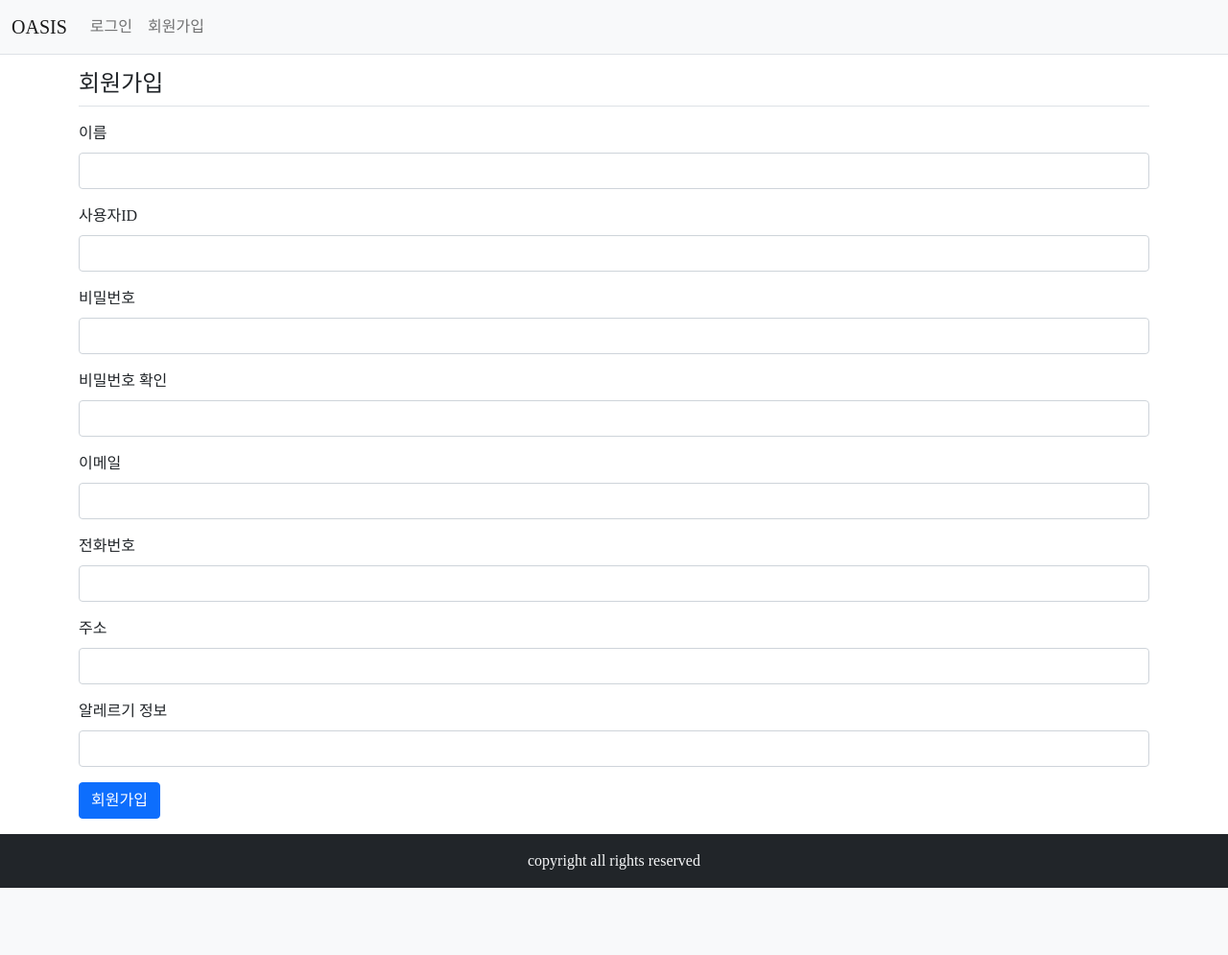
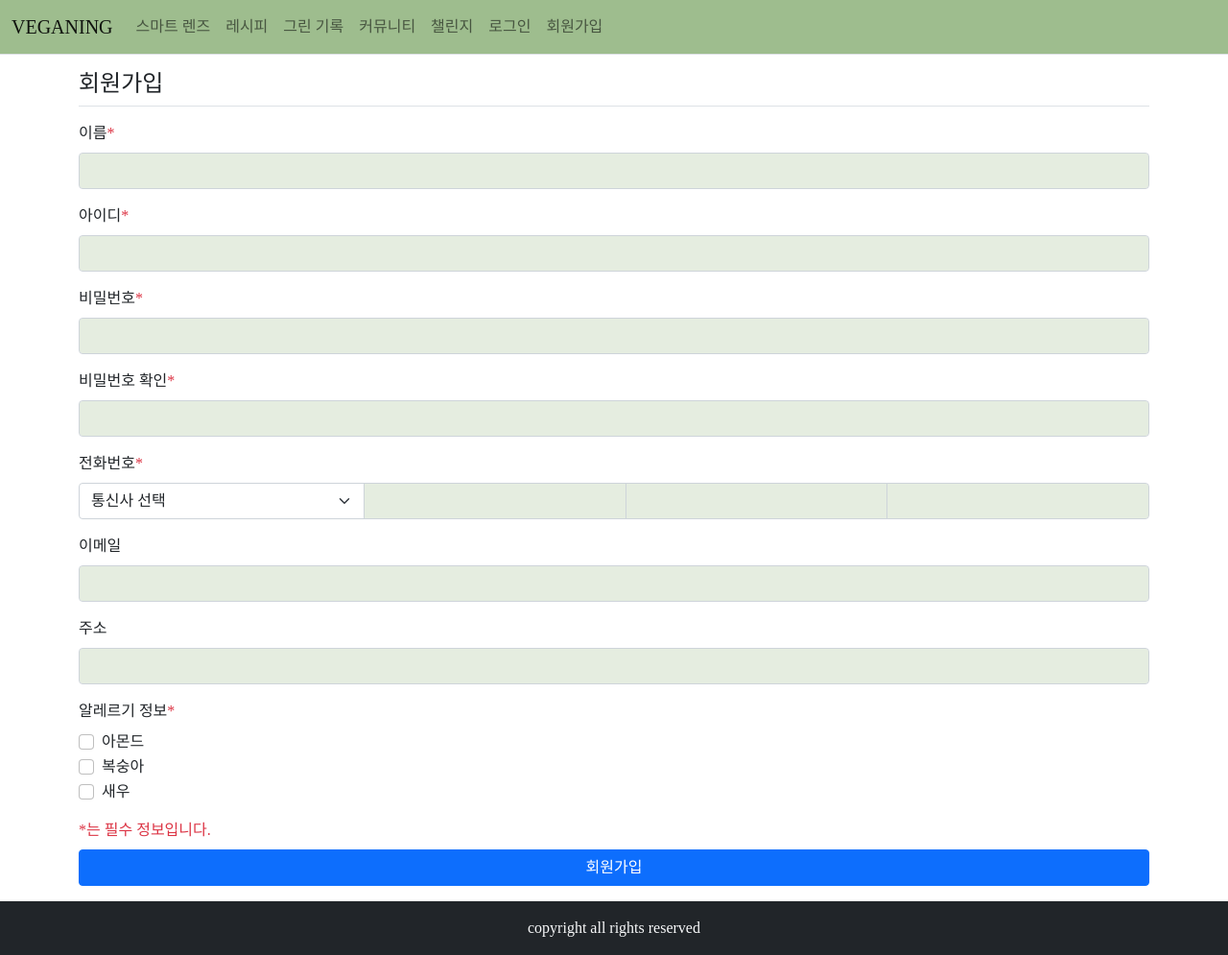
Before and after one commit to isjmovo/oasisVeganingWeb, a Spring Boot app: page /user/signup in a window 1280 px wide. Shown: the whole page at 96% size. Before the commit the page ends 925 px from the top, so only its background shows below. Run offline with Spring Boot 4, Linux system fonts and the light colour scheme; some of the project's set-up classes (security, data sources, template engines, error pages and the like) are left out, and stand-ins take their place; some libraries are stand-ins or nearby versions; some web fonts are replaced.

Commit message:
네비바 메뉴 추가, 회원가입 폼 수정

```diff
--- a/src/main/resources/templates/navbar.html
+++ b/src/main/resources/templates/navbar.html
@@ -1,14 +1,21 @@
 <html xmlns:th="http://thymeleaf.org" xmlns:sec="http://thymeleaf.org/extras/spring-security">
 
-<nav th:fragment="navbarFragment" class="navbar navbar-expand-lg navbar-light bg-light border-bottom">
+<nav th:fragment="navbarFragment" class="navbar navbar-expand-lg navbar-light border-bottom" style="background-color: #9EBD8E;">
     <div class="container-fluid">
-        <a class="navbar-brand" href="/">OASIS</a>
+        <a class="navbar-brand" href="/">VEGANING</a>
         <button class="navbar-toggler" type="button" data-bs-toggle="collapse" data-bs-target="#navbarSupportedContent"
             aria-controls="navbarSupportedContent" aria-expanded="false" aria-label="Toggle navigation">
             <span class="navbar-toggler-icon"></span>
         </button>
         <div class="collapse navbar-collapse" id="navbarSupportedContent">
-            <ul class="navbar-nav me-auto mb-2 mb-lg-0">
+            <ul class="navbar-nav nav justify-content-center me-auto mb-2 mb-lg-0">
+
+                <li class="nav-item"><a class="nav-link" href="#">스마트 렌즈</a></li>
+                <li class="nav-item"><a class="nav-link" href="#">레시피</a></li>
+                <li class="nav-item"><a class="nav-link" href="#">그린 기록</a></li>
+                <li class="nav-item"><a class="nav-link" href="#">커뮤니티</a></li>
+                <li class="nav-item"><a class="nav-link" href="#">챌린지</a></li>
+
                 <li class="nav-item">
                     <!--  sec:authorize="isAnonymous()" : 로그아웃 상태일 때만 랜더링 -->
                     <a class="nav-link" sec:authorize="isAnonymous()" th:href="@{/user/login}">로그인</a>
--- a/src/main/resources/templates/signup_form.html
+++ b/src/main/resources/templates/signup_form.html
@@ -11,38 +11,68 @@
         <div th:replace="~{form_errors :: formErrorsFragment}"></div>
 
         <div class="mb-3">
-            <label class="form-label">이름</label>
-            <input type="text" th:field="*{name}" class="form-control">
+            <label class="form-label">이름<span class="text-danger">*</span></label>
+            <input type="text" th:field="*{name}" class="form-control" style="background-color: #9ebd8e45;">
         </div>
         <div class="mb-3">
-            <label class="form-label">사용자ID</label>
-            <input type="text" th:field="*{username}" class="form-control">
+            <label class="form-label">아이디<span class="text-danger">*</span></label>
+            <input type="text" th:field="*{username}" class="form-control" style="background-color: #9ebd8e45;">
         </div>
         <div class="mb-3">
-            <label class="form-label">비밀번호</label>
-            <input type="password" th:field="*{password1}" class="form-control">
+            <label class="form-label">비밀번호<span class="text-danger">*</span></label>
+            <input type="password" th:field="*{password1}" class="form-control" style="background-color: #9ebd8e45;">
         </div>
         <div class="mb-3">
-            <label class="form-label">비밀번호 확인</label>
-            <input type="password" th:field="*{password2}" class="form-control">
+            <label class="form-label">비밀번호 확인<span class="text-danger">*</span></label>
+            <input type="password" th:field="*{password2}" class="form-control" style="background-color: #9ebd8e45;">
+        </div>
+        <div class="mb-3">
+            <label class="form-label">전화번호<span class="text-danger">*</span></label>
+            <div class="input-group">
+                <select class="form-select" id="floatingSelectGrid">
+                    <option selected>통신사 선택</option>
+                    <option value="1">SKT</option>
+                    <option value="2">KT</option>
+                    <option value="3">LG U+</option>
+                </select>
+                <input type="text" th:field="*{phone}" class="form-control" style="background-color: #9ebd8e45;">
+                <input type="text" th:field="*{phone}" class="form-control" style="background-color: #9ebd8e45;">
+                <input type="text" th:field="*{phone}" class="form-control" style="background-color: #9ebd8e45;">
+            </div>
         </div>
         <div class="mb-3">
             <label class="form-label">이메일</label>
-            <input type="email" th:field="*{email}" class="form-control">
-        </div>
-        <div class="mb-3">
-            <label class="form-label">전화번호</label>
-            <input type="text" th:field="*{phone}" class="form-control">
+            <input type="email" th:field="*{email}" class="form-control" style="background-color: #9ebd8e45;">
         </div>
         <div class="mb-3">
             <label class="form-label">주소</label>
-            <input type="text" th:field="*{address}" class="form-control">
+            <input type="text" th:field="*{address}" class="form-control" style="background-color: #9ebd8e45;">
         </div>
         <div class="mb-3">
-            <label class="form-label">알레르기 정보</label>
-            <input type="text" th:field="*{allergy}" class="form-control">
+            <label class="form-label">알레르기 정보<span class="text-danger">*</span></label>
+            <div class="form-check col-md">
+                <input class="form-check-input" type="checkbox" value="" id="flexCheckDefault">
+                <label class="form-check-label" for="flexCheckDefault">
+                    아몬드
+                </label>
+            </div>
+            <div class="form-check col-md">
+                <input class="form-check-input" type="checkbox" value="" id="flexCheckChecked">
+                <label class="form-check-label" for="flexCheckChecked">
+                    복숭아
+                </label>
+            </div>
+            <div class="form-check col-md">
+                <input class="form-check-input" type="checkbox" value="" id="flexCheckChecked">
+                <label class="form-check-label" for="flexCheckChecked">
+                    새우
+                </label>
+            </div>
         </div>
-        <button type="submit" class="btn btn-primary">회원가입</button>
+        <label class="form-label text-danger">*는 필수 정보입니다.</label>
+        <div class="d-grid gap-2">
+            <button type="submit" class="btn btn-primary">회원가입</button>
+        </div>
     </form>
 </div>
 
```
Also changed, not shown: src/main/resources/img/comment-solid.svg (added), src/main/resources/img/kakao_login_medium_wide.png (added).
